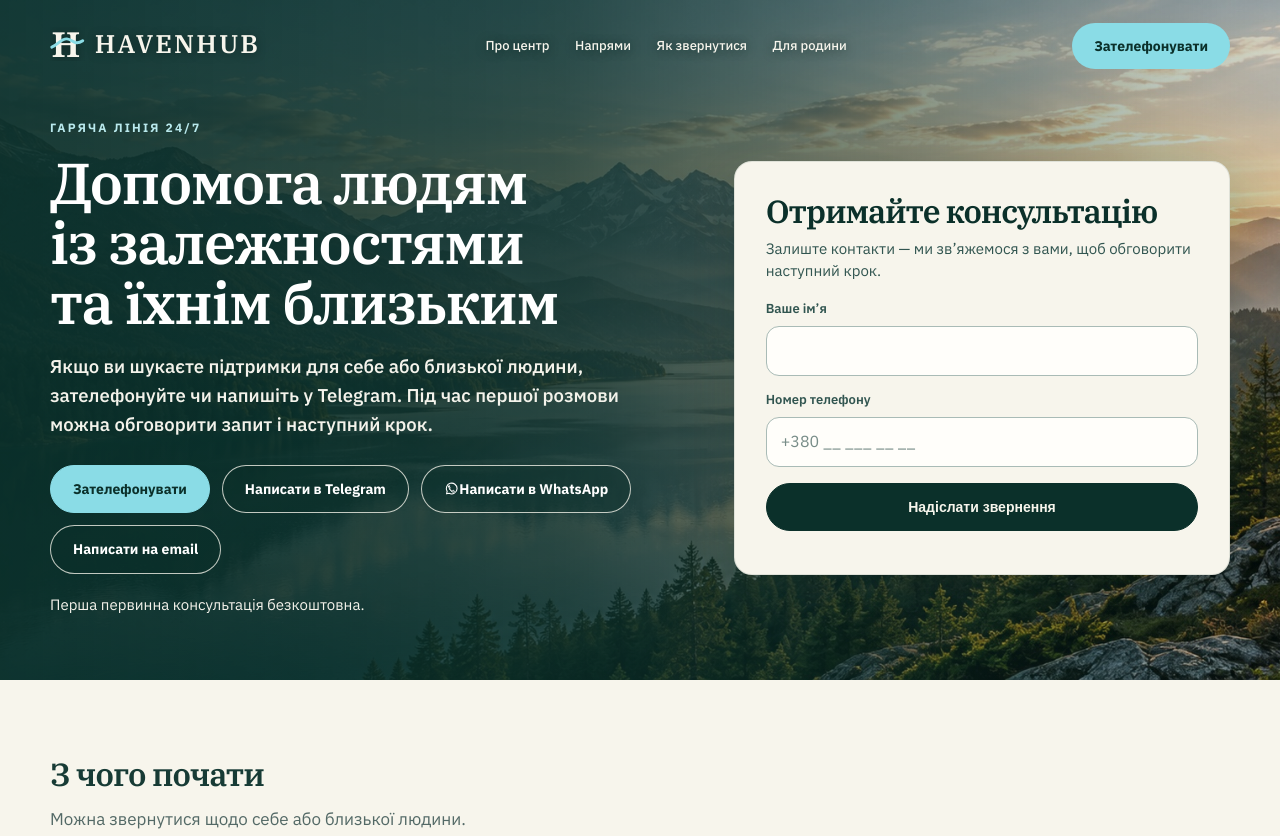
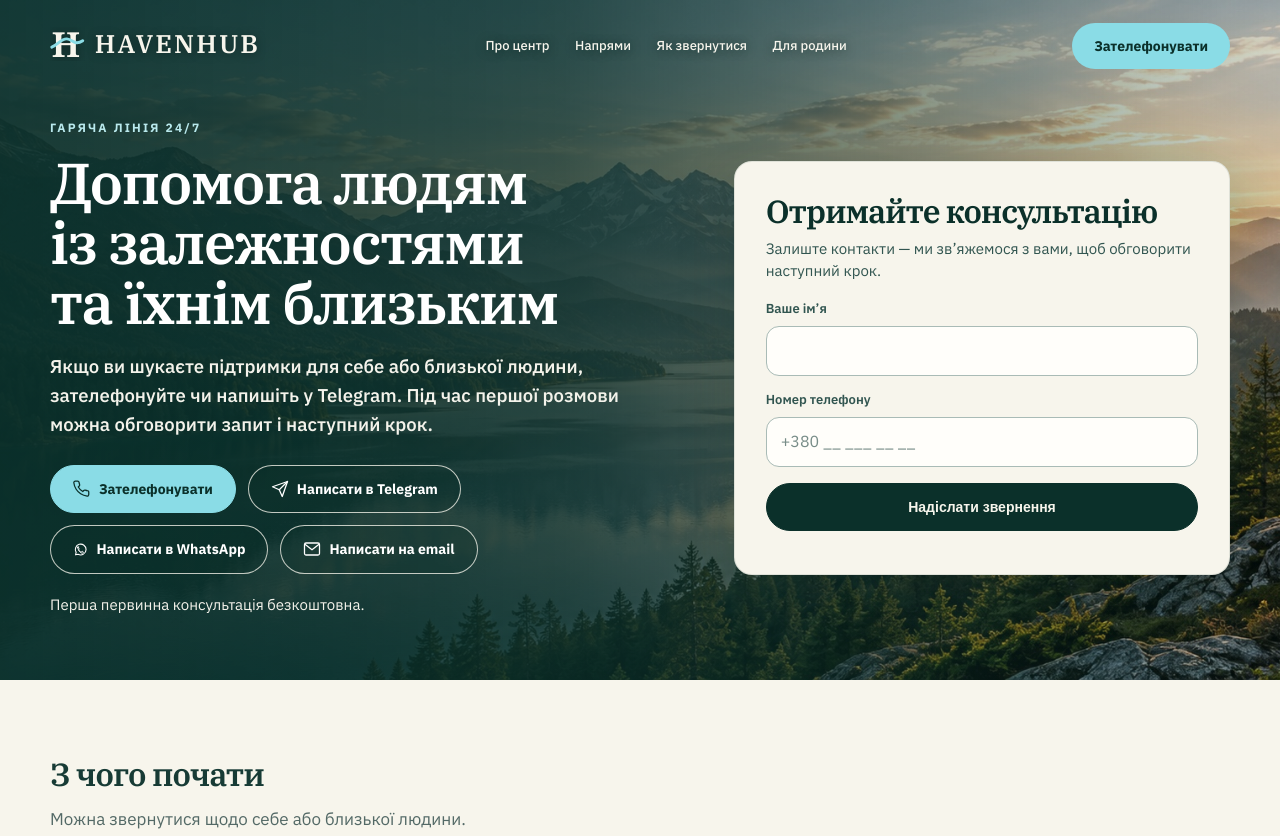
Before and after one commit to SterbenXIII/Nazar_drip_vcard, an Astro site in the folder apps/clinic-web/: page /site/ in a window 1280 px wide. Shown: the top 836 px of the page. Built offline with nearby package versions, Linux system fonts and the light colour scheme; Astro itself is replaced by a stand-in of ours.

Commit message:
feat(clinic-web): add contact method icons

```diff
--- a/apps/clinic-web/src/components/Contact.astro
+++ b/apps/clinic-web/src/components/Contact.astro
@@ -1,5 +1,8 @@
 ---
 import { email, hotline, telegram, whatsapp } from '../content/customer-materials'
+import EmailIcon from './EmailIcon.astro'
+import PhoneIcon from './PhoneIcon.astro'
+import TelegramIcon from './TelegramIcon.astro'
 import WhatsAppIcon from './WhatsAppIcon.astro'
 import { landingSections } from '../content/landing'
 
@@ -19,14 +22,7 @@ const copy = landingSections[8]
         href={hotline.href}
         aria-label={`Зателефонувати на гарячу лінію: ${hotline.display}`}
       >
-        <svg class="contact-method-icon" viewBox="0 0 24 24" fill="none" aria-hidden="true">
-          <path
-            d="M21 16.4v3a2 2 0 0 1-2.2 2 19.8 19.8 0 0 1-8.6-3.1 19.5 19.5 0 0 1-6-6A19.8 19.8 0 0 1 1.1 3.7 2 2 0 0 1 3.1 1.5h3a2 2 0 0 1 2 1.7c.1.9.4 1.8.7 2.7a2 2 0 0 1-.5 2.1L7 9.3a16 16 0 0 0 6 6l1.3-1.3a2 2 0 0 1 2.1-.5c.9.3 1.8.6 2.7.7a2 2 0 0 1 1.9 2.2Z"
-            stroke="currentColor"
-            stroke-linecap="round"
-            stroke-linejoin="round"
-            stroke-width="1.7"></path>
-        </svg>
+        <PhoneIcon />
         <span class="contact-action-copy">
           <strong>Зателефонувати</strong>
           <small>{hotline.display}</small>
@@ -37,20 +33,7 @@ const copy = landingSections[8]
         href={telegram.href}
         aria-label={telegram.accessibleName}
       >
-        <svg class="contact-method-icon" viewBox="0 0 24 24" fill="none" aria-hidden="true">
-          <path
-            d="m22 2-7 20-4-9-9-4 20-7Z"
-            stroke="currentColor"
-            stroke-linecap="round"
-            stroke-linejoin="round"
-            stroke-width="1.7"></path>
-          <path
-            d="M22 2 11 13"
-            stroke="currentColor"
-            stroke-linecap="round"
-            stroke-linejoin="round"
-            stroke-width="1.7"></path>
-        </svg>
+        <TelegramIcon />
         <span class="contact-action-copy">
           <strong>Telegram</strong>
           <small>Написати</small>
@@ -68,16 +51,7 @@ const copy = landingSections[8]
         </span>
       </a>
       <a class="button secondary contact-email" href={email.href} aria-label={email.accessibleName}>
-        <svg class="contact-method-icon" viewBox="0 0 24 24" fill="none" aria-hidden="true">
-          <rect x="2" y="4" width="20" height="16" rx="2" stroke="currentColor" stroke-width="1.7"
-          ></rect>
-          <path
-            d="m3 6 9 7 9-7"
-            stroke="currentColor"
-            stroke-linecap="round"
-            stroke-linejoin="round"
-            stroke-width="1.7"></path>
-        </svg>
+        <EmailIcon />
         <span class="contact-action-copy">
           <strong>{email.label}</strong>
           <small>{email.address}</small>
--- /dev/null
+++ b/apps/clinic-web/src/components/EmailIcon.astro
@@ -0,0 +1,15 @@
+<svg
+  class="contact-method-icon"
+  viewBox="0 0 24 24"
+  fill="none"
+  aria-hidden="true"
+  focusable="false"
+>
+  <rect x="2" y="4" width="20" height="16" rx="2" stroke="currentColor" stroke-width="1.7"></rect>
+  <path
+    d="m3 6 9 7 9-7"
+    stroke="currentColor"
+    stroke-linecap="round"
+    stroke-linejoin="round"
+    stroke-width="1.7"></path>
+</svg>
--- a/apps/clinic-web/src/components/Hero.astro
+++ b/apps/clinic-web/src/components/Hero.astro
@@ -1,5 +1,8 @@
 ---
 import { consultationCta, email, telegram, whatsapp } from '../content/customer-materials'
+import EmailIcon from './EmailIcon.astro'
+import PhoneIcon from './PhoneIcon.astro'
+import TelegramIcon from './TelegramIcon.astro'
 import WhatsAppIcon from './WhatsAppIcon.astro'
 import { landingSections } from '../content/landing'
 import { VALIDATION_LIMITS } from '@vcard/shared'
@@ -15,15 +18,18 @@ const copy = landingSections[0]
       <p class="hero-lead">{copy.introduction}</p>
       <div class="hero-actions">
         <a class="button" href={consultationCta.href} aria-label="Зателефонувати на гарячу лінію">
+          <PhoneIcon />
           {consultationCta.label}
         </a>
         <a class="button secondary" href={telegram.href} aria-label={telegram.accessibleName}>
+          <TelegramIcon />
           Написати в Telegram
         </a>
         <a class="button secondary" href={whatsapp.href} aria-label={whatsapp.accessibleName}>
           <WhatsAppIcon /> Написати в WhatsApp
         </a>
         <a class="button secondary" href={email.href} aria-label={email.accessibleName}>
+          <EmailIcon />
           Написати на email
         </a>
       </div>
--- /dev/null
+++ b/apps/clinic-web/src/components/PhoneIcon.astro
@@ -0,0 +1,14 @@
+<svg
+  class="contact-method-icon"
+  viewBox="0 0 24 24"
+  fill="none"
+  aria-hidden="true"
+  focusable="false"
+>
+  <path
+    d="M21 16.4v3a2 2 0 0 1-2.2 2 19.8 19.8 0 0 1-8.6-3.1 19.5 19.5 0 0 1-6-6A19.8 19.8 0 0 1 1.1 3.7 2 2 0 0 1 3.1 1.5h3a2 2 0 0 1 2 1.7c.1.9.4 1.8.7 2.7a2 2 0 0 1-.5 2.1L7 9.3a16 16 0 0 0 6 6l1.3-1.3a2 2 0 0 1 2.1-.5c.9.3 1.8.6 2.7.7a2 2 0 0 1 1.9 2.2Z"
+    stroke="currentColor"
+    stroke-linecap="round"
+    stroke-linejoin="round"
+    stroke-width="1.7"></path>
+</svg>
--- /dev/null
+++ b/apps/clinic-web/src/components/TelegramIcon.astro
@@ -0,0 +1,20 @@
+<svg
+  class="contact-method-icon"
+  viewBox="0 0 24 24"
+  fill="none"
+  aria-hidden="true"
+  focusable="false"
+>
+  <path
+    d="m22 2-7 20-4-9-9-4 20-7Z"
+    stroke="currentColor"
+    stroke-linecap="round"
+    stroke-linejoin="round"
+    stroke-width="1.7"></path>
+  <path
+    d="M22 2 11 13"
+    stroke="currentColor"
+    stroke-linecap="round"
+    stroke-linejoin="round"
+    stroke-width="1.7"></path>
+</svg>
--- a/apps/clinic-web/src/styles/global.css
+++ b/apps/clinic-web/src/styles/global.css
@@ -386,6 +386,17 @@ a {
   margin-top: 1.625rem;
 }
 
+.hero-actions .button {
+  gap: 0.5rem;
+}
+
+.contact-method-icon {
+  width: 1.1em;
+  height: 1.1em;
+  flex: none;
+  vertical-align: -0.15em;
+}
+
 .hero-action-group {
   display: grid;
   justify-items: start;
```
Also changed, not shown: apps/clinic-web/src/components/EntryLanding.astro (+7 -1 lines), apps/clinic-web/src/pages/[slug].astro (+9 -3 lines).
